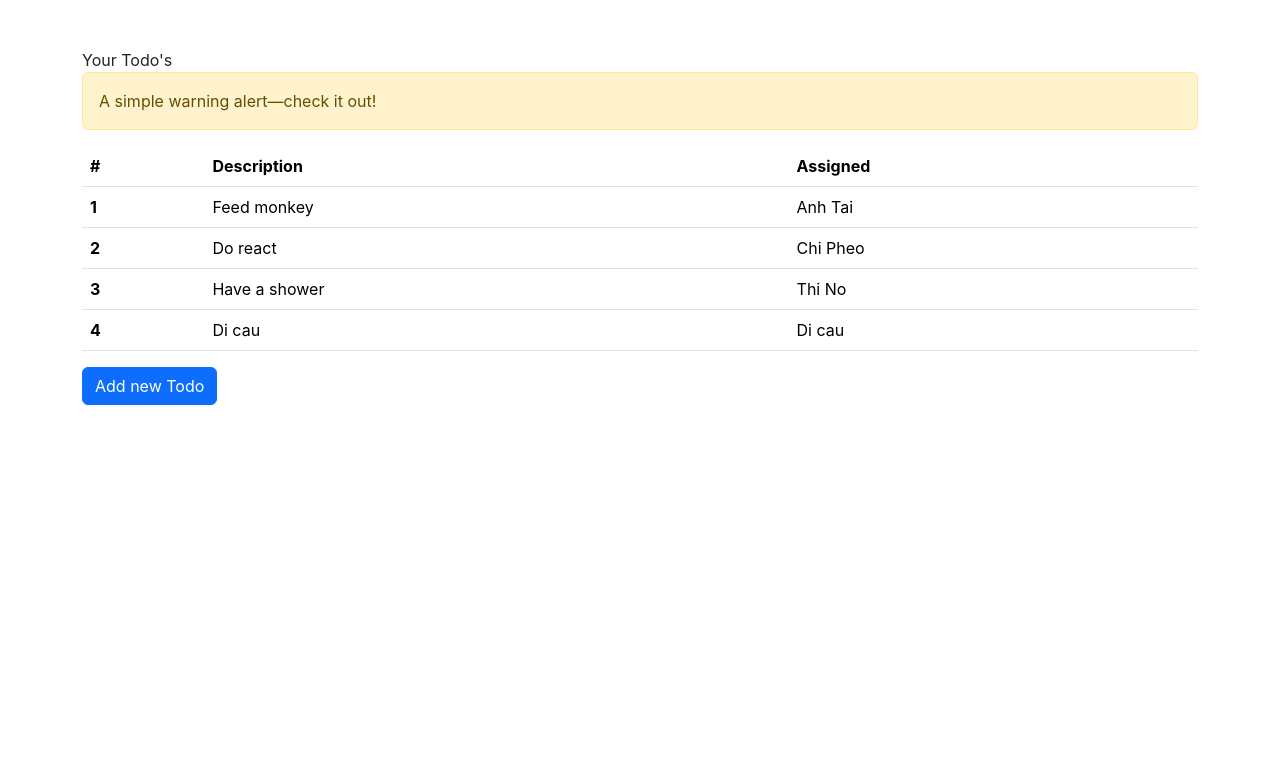
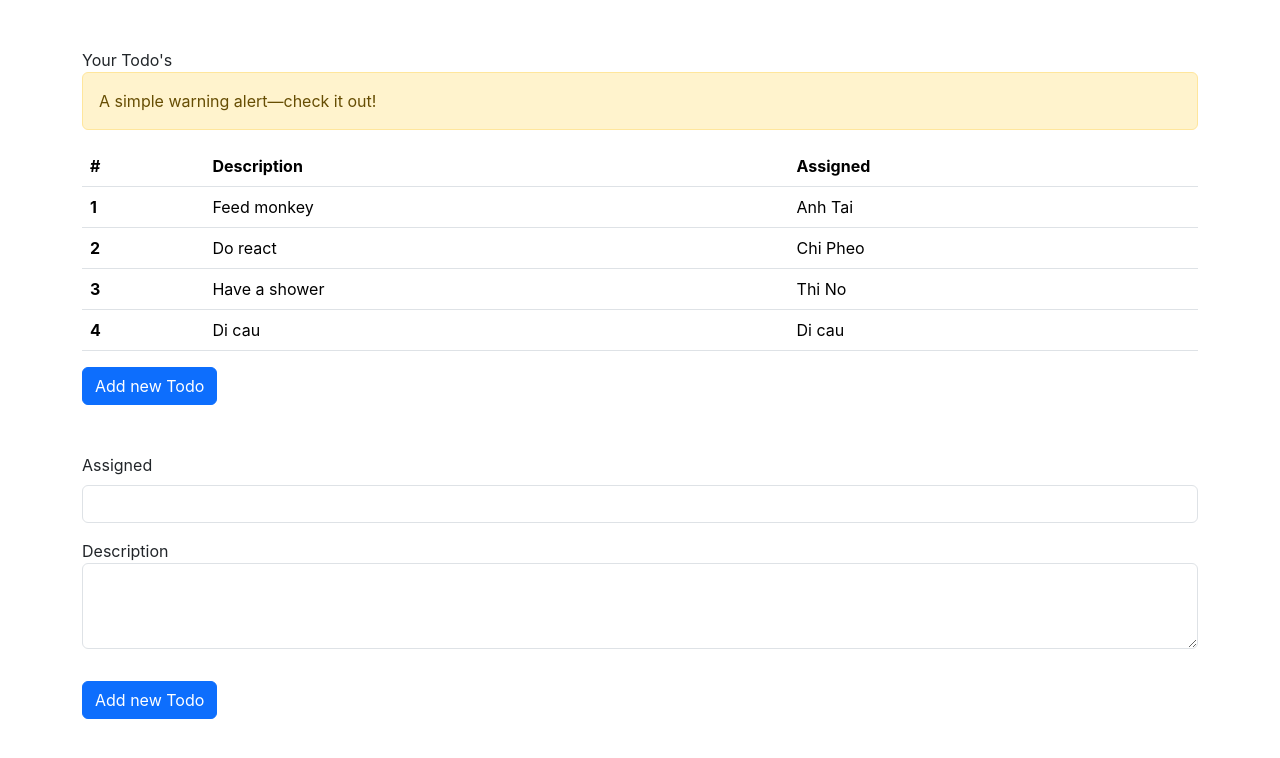
Before and after one commit to taitongngocanh/spring-boot-react-learning-notes, a React (Create React App) app in the folder react-todo-demo/react-todos/: page / in a window 1280 px wide. Shown: the top 758 px of the page. Built offline with nearby package versions, Linux system fonts and the light colour scheme.

Commit message:
day 3 - update 4

```diff
--- a/react-todo-demo/react-todos/src/App.js
+++ b/react-todo-demo/react-todos/src/App.js
@@ -1,5 +1,6 @@
 import TodoTable from './components/TodoTable';
 import React, {useState} from 'react';
+import NewTodoForm from './components/NewTodoForm';
 import './App.css';
 
 function App() {
@@ -35,6 +36,8 @@
         <button className='btn btn-primary' onClick={addTodo}>
           Add new Todo
         </button>
+
+        <NewTodoForm/>
       </div>
     </div>
   );
--- /dev/null
+++ b/react-todo-demo/react-todos/src/components/NewTodoForm.jsx
@@ -0,0 +1,37 @@
+import React, {useState} from "react";
+
+function NewTodoForm() {
+
+     const [description, setDescription] = useState('');
+     const [assinged, setAssinged] = useState('');
+
+     return (
+          <div className='mt-5'>
+               <form>
+                    <div className='mb-3'>
+                         <label className='form-label'>Assigned</label>
+                         <input type="text"
+                         className='form-control'
+                         required
+                         onChange={e => setAssinged(e.target.value)}
+                         value={assinged}
+                         />
+                    </div>
+                    <div className='mb-3'>
+                         <label className='form-lable'>Description</label>
+                         <textarea
+                         className='form-control'
+                         rows={3}
+                         required
+                         onChange={e => setDescription(e.target.value)}
+                         value={description}
+                         >
+                         </textarea>
+                    </div>
+                    <button type='button' className='btn btn-primary mt-3'>Add new Todo</button>
+               </form>
+          </div>
+     )
+}
+
+export default NewTodoForm;
```
Also changed, not shown: 1 other file (tests, documents, lock files or other folders).
